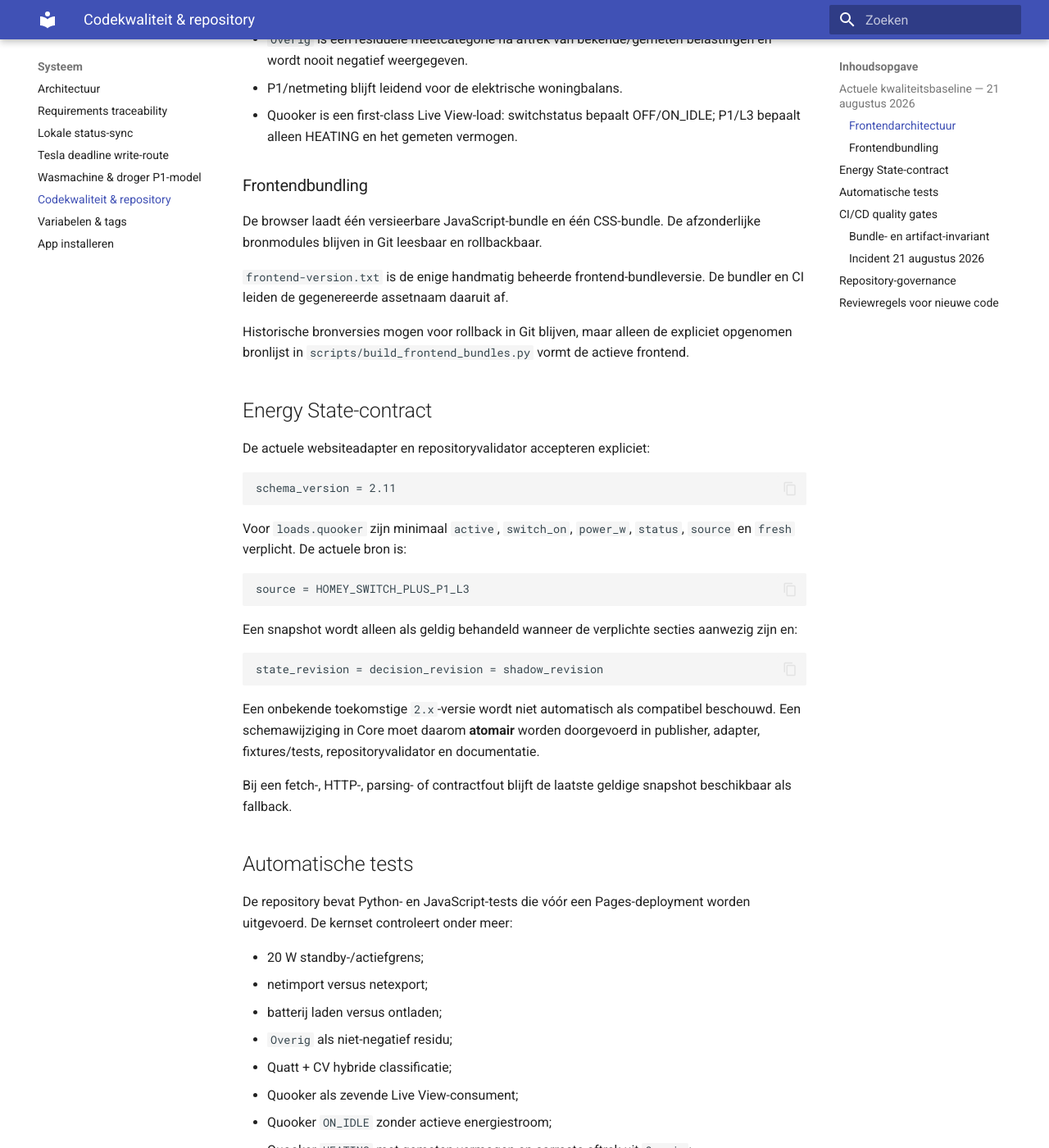
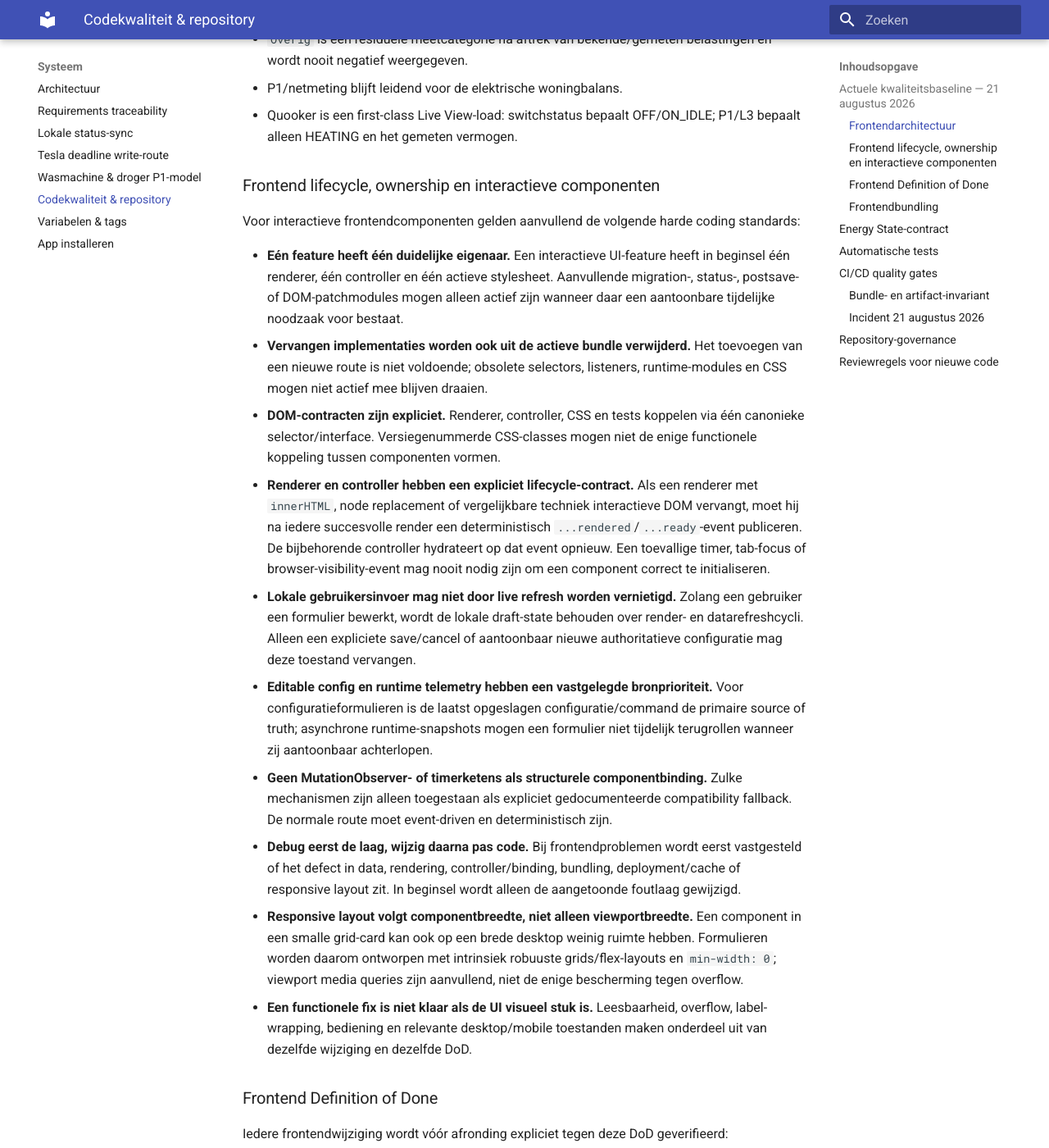
Before and after one commit to OnsKasteeltje/homey-energy-manual, an MkDocs documentation site: the page built from docs/codekwaliteit.md, in a window 1280 px wide and 1400 px high, scrolled down 1051 px. Shown: the whole window at 82% size. Built offline with MkDocs 1.6.1 and Material for MkDocs 9.7.7, drawn with Linux system fonts in a browser that asks for light colours; some of the changed text lies outside the part shown.

Commit message:
docs: integrate frontend lifecycle lessons into coding standards

```diff
--- a/docs/codekwaliteit.md
+++ b/docs/codekwaliteit.md
@@ -32,6 +32,39 @@ Belangrijke regels:
 - `Overig` is een residuele meetcategorie na aftrek van bekende/gemeten belastingen en wordt nooit negatief weergegeven.
 - P1/netmeting blijft leidend voor de elektrische woningbalans.
 - Quooker is een first-class Live View-load: switchstatus bepaalt OFF/ON_IDLE; P1/L3 bepaalt alleen HEATING en het gemeten vermogen.
+
+### Frontend lifecycle, ownership en interactieve componenten
+
+Voor interactieve frontendcomponenten gelden aanvullend de volgende harde coding standards:
+
+- **Eén feature heeft één duidelijke eigenaar.** Een interactieve UI-feature heeft in beginsel één renderer, één controller en één actieve stylesheet. Aanvullende migration-, status-, postsave- of DOM-patchmodules mogen alleen actief zijn wanneer daar een aantoonbare tijdelijke noodzaak voor bestaat.
+- **Vervangen implementaties worden ook uit de actieve bundle verwijderd.** Het toevoegen van een nieuwe route is niet voldoende; obsolete selectors, listeners, runtime-modules en CSS mogen niet actief mee blijven draaien.
+- **DOM-contracten zijn expliciet.** Renderer, controller, CSS en tests koppelen via één canonieke selector/interface. Versiegenummerde CSS-classes mogen niet de enige functionele koppeling tussen componenten vormen.
+- **Renderer en controller hebben een expliciet lifecycle-contract.** Als een renderer met `innerHTML`, node replacement of vergelijkbare techniek interactieve DOM vervangt, moet hij na iedere succesvolle render een deterministisch `...rendered`/`...ready`-event publiceren. De bijbehorende controller hydrateert op dat event opnieuw. Een toevallige timer, tab-focus of browser-visibility-event mag nooit nodig zijn om een component correct te initialiseren.
+- **Lokale gebruikersinvoer mag niet door live refresh worden vernietigd.** Zolang een gebruiker een formulier bewerkt, wordt de lokale draft-state behouden over render- en datarefreshcycli. Alleen een expliciete save/cancel of aantoonbaar nieuwe authoritatieve configuratie mag deze toestand vervangen.
+- **Editable config en runtime telemetry hebben een vastgelegde bronprioriteit.** Voor configuratieformulieren is de laatst opgeslagen configuratie/command de primaire source of truth; asynchrone runtime-snapshots mogen een formulier niet tijdelijk terugrollen wanneer zij aantoonbaar achterlopen.
+- **Geen MutationObserver- of timerketens als structurele componentbinding.** Zulke mechanismen zijn alleen toegestaan als expliciet gedocumenteerde compatibility fallback. De normale route moet event-driven en deterministisch zijn.
+- **Debug eerst de laag, wijzig daarna pas code.** Bij frontendproblemen wordt eerst vastgesteld of het defect in data, rendering, controller/binding, bundling, deployment/cache of responsive layout zit. In beginsel wordt alleen de aangetoonde foutlaag gewijzigd.
+- **Responsive layout volgt componentbreedte, niet alleen viewportbreedte.** Een component in een smalle grid-card kan ook op een brede desktop weinig ruimte hebben. Formulieren worden daarom ontworpen met intrinsiek robuuste grids/flex-layouts en `min-width: 0`; viewport media queries zijn aanvullend, niet de enige bescherming tegen overflow.
+- **Een functionele fix is niet klaar als de UI visueel stuk is.** Leesbaarheid, overflow, label-wrapping, bediening en relevante desktop/mobile toestanden maken onderdeel uit van dezelfde wijziging en dezelfde DoD.
+
+### Frontend Definition of Done
+
+Iedere frontendwijziging wordt vóór afronding expliciet tegen deze DoD geverifieerd:
+
+1. de gewenste functie werkt end-to-end in de relevante gebruikersflow;
+2. er is één aantoonbare actieve implementatieroute;
+3. obsolete JS/CSS/selectors worden niet actief meegebundeld;
+4. renderer/controller lifecycle is deterministisch en niet afhankelijk van tabwissel, focus of toevallige timing;
+5. lokale edit-state blijft intact over live refresh/rendercycli waar dat functioneel vereist is;
+6. source-of-truth en bronprioriteit zijn expliciet en consistent;
+7. selectors, componentcontracten en versies zijn consistent;
+8. relevante automatische regressietests en CI-invarianten zijn groen;
+9. de gebouwde en gedeployde frontend bevat aantoonbaar de geteste implementatie;
+10. visuele leesbaarheid en responsiveness zijn gecontroleerd op de relevante componentbreedtes;
+11. relevante documentatie/coding standards zijn bijgewerkt wanneer de wijziging een nieuw structureel patroon introduceert.
+
+Een frontendwijziging wordt niet als **DoD VERIFIED** gerapporteerd zolang één van deze toepasselijke controles nog open staat.
 
 ### Frontendbundling
 
@@ -156,6 +189,10 @@ Bij iedere relevante wijziging wordt minimaal gecontroleerd:
 - schemawijziging atomair door alle consumers/validators/tests;
 - regressietest voor kritieke nieuwe logica;
 - geen nieuwe onnodige Homey-polling of dubbele writer;
+- voor interactieve frontend: expliciet lifecycle-/ownershipcontract en behoud van lokale edit-state;
+- geen afhankelijkheid van focus/tabwissel/timing om een component correct te initialiseren;
+- responsive layout controleren op daadwerkelijke componentbreedte;
+- frontend-DoD expliciet verifiëren vóór afronding;
 - gegenereerde bundle én Pages-artifact aantoonbaar synchroon met de bron;
 - veilige rollback mogelijk.
 
```
